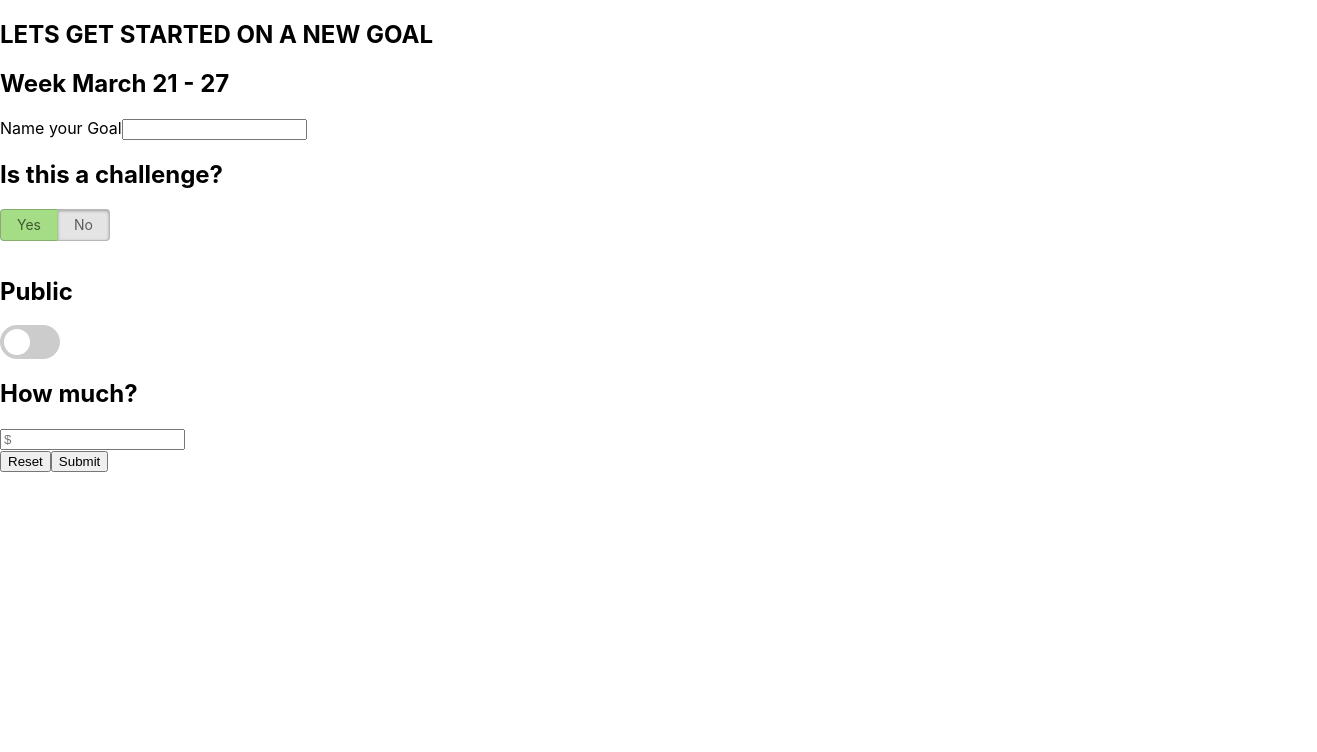
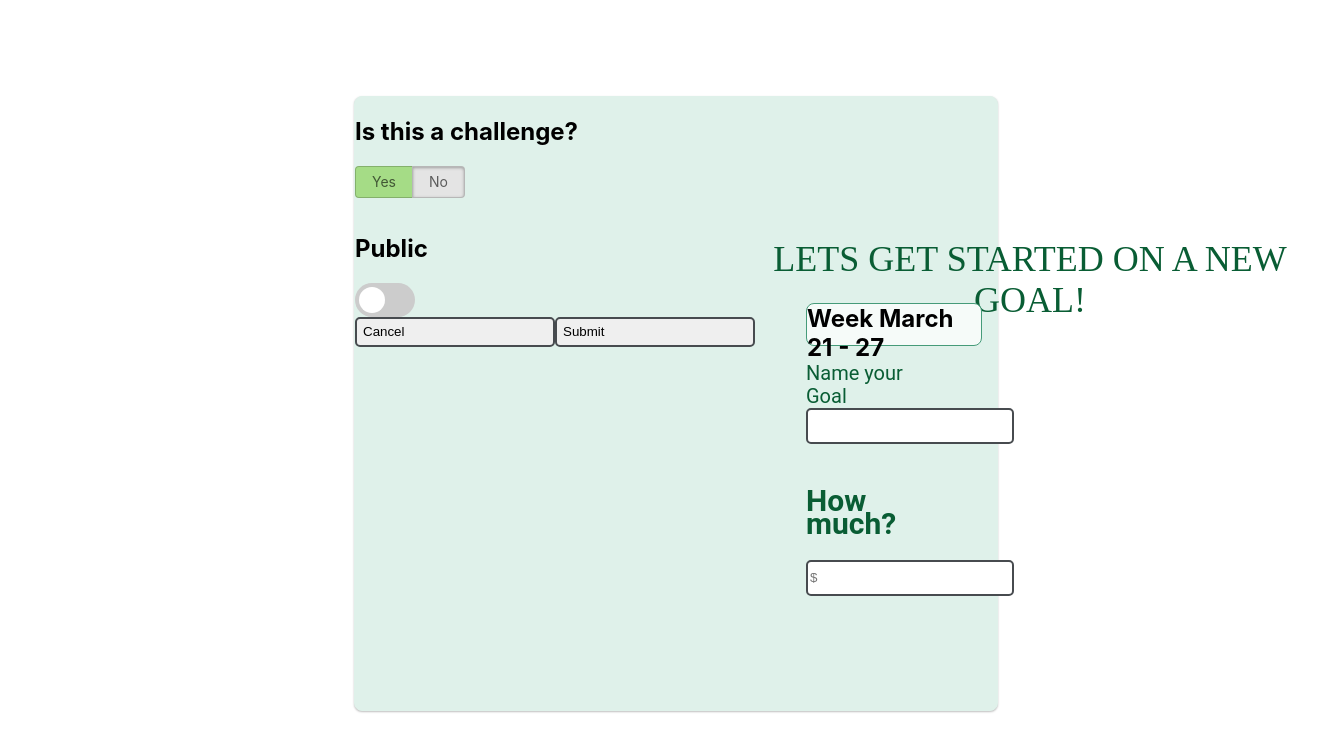
Before and after one commit to Project-Spendr/SPENDER--FE, a React (Create React App) app in the folder spendr/: page / in a window 1280 px wide. Shown: the top 752 px of the page, 1317 px wide, since content can reach past the window. Built offline with nearby package versions, Linux system fonts and the light colour scheme; no server answers.

Commit message:
some css done

```diff
--- a/spendr/package.json
+++ b/spendr/package.json
@@ -6,6 +6,7 @@
     "@testing-library/jest-dom": "^5.11.4",
     "@testing-library/react": "^11.1.0",
     "@testing-library/user-event": "^12.1.10",
+    "dotenv": "^8.2.0",
     "react": "17.0.1",
     "react-dom": "17.0.1",
     "react-router-dom": "^5.2.0",
--- a/spendr/src/components/App/App.jsx
+++ b/spendr/src/components/App/App.jsx
@@ -1,6 +1,8 @@
 import React from 'react';
 import Home from '../Home/Home';
 // import Header from '../Header/Header';
+import Login from '../Users/Login';
+import Signup from '../Users/Signup';
 import {
   BrowserRouter as Router,
   Switch,
@@ -15,7 +17,8 @@ export default function App() {
         <Switch>
           <Route exact path = '/' component={Home} />
           <Route exact path = '/create' component = {Home}></Route>
-          {/* <Route exact path = '/signup' component = {Signup}></Route> */}
+          <Route exact path = '/login' component = {Login}></Route>
+          <Route exact path = '/signup' component = {Signup}></Route>
         </Switch>
         {/* <Footer /> */}
       </Router>
--- a/spendr/src/components/Card/GoalCard.css
+++ b/spendr/src/components/Card/GoalCard.css
@@ -104,3 +104,97 @@ input:checked + .slider:before {
 .slider.round:before {
   border-radius: 50%;
 }
+
+/* Let’s get started on a new goal! */
+
+
+.title {
+position: absolute;
+width: 574px;
+height: 41px;
+left: 388px;
+top: 112px;
+
+font-family: Barrio;
+font-style: normal;
+font-weight: normal;
+font-size: 36px;
+line-height: 41px;
+/* identical to box height */
+
+text-align: center;
+text-transform: capitalize;
+
+/* Primary/green/dark */
+
+color: #095D34;
+};
+
+.finalGoal {
+
+position: relative;
+width: 1440px;
+height: 1024px;
+
+background: #FFFFFF;
+}
+
+.goal {
+  /* Rectangle 97 */
+
+position: absolute;
+width: 644px;
+height: 615px;
+left: 354px;
+top: 96px;
+
+/* Primary/green-30 */
+
+background: #DFF1EA;
+/* Primary/green-30 */
+
+border: 1px solid #DFF1EA;
+box-sizing: border-box;
+box-shadow: 0px 1px 2px rgba(0, 0, 0, 0.25);
+border-radius: 8px;
+}
+
+.date {
+  /* Rectangle 99 */
+
+
+position: absolute;
+width: 176px;
+height: 43px;
+left: 451px;
+top: 186px;
+
+/* Neutral/background */
+
+background: #F6FBF9;
+/* Primary/green-80 */
+
+border: 1px solid #459B79;
+box-sizing: border-box;
+border-radius: 8px;
+}
+.nameGoal {
+  /* Name your goal */
+
+
+position: absolute;
+width: 141px;
+height: 23px;
+left: 451px;
+top: 265px;
+
+font-family: Roboto;
+font-style: normal;
+font-weight: normal;
+font-size: 20px;
+line-height: 23px;
+
+/* Primary/green/dark */
+
+color: #095D34;
+}
--- a/spendr/src/components/Card/GoalCard.js
+++ b/spendr/src/components/Card/GoalCard.js
@@ -18,7 +18,8 @@ export default class GoalCard extends Component {
   handleSubmit = async(e) => {
     const { user, title, goalAmount, currentAmount, transactions, completed, dateCreated, privateState } = this.state;
     e.preventDefault();
-    await request.post('http://localhost:7890/create', {
+    try {
+    await request.post('http://localhost:27017/Spendr/create', {
       user: user,
       title: title,
       goalAmount: goalAmount,
@@ -28,6 +29,9 @@ export default class GoalCard extends Component {
       completed: completed,
       dateCreated: ''
     })
+  } catch (e) {
+    console.log(e)
+  }
   }
 
   handleTitleChange = (e) => {
@@ -44,22 +48,29 @@ export default class GoalCard extends Component {
     else {this.setState ({ privateState: true })}
   }
 
+  handleReset = (e) => {
+    window.location.reload(false)
+  }
+
   render() {
 
     const { user, title, goalAmount, privateState } = this.state;
     console.log({privateState})
     return (
       <div>
+        <div class='goal'>
         <form onSubmit={this.handleSubmit}>
-
           <section>
-          <h1>LETS GET STARTED ON A NEW GOAL</h1>
-          <h2>Week March 21 - 27</h2>
+            <h1>{user}</h1>
+          <h1 class='title'>LETS GET STARTED ON A NEW GOAL!</h1>
+          <h2 class='date'>Week March 21 - 27</h2>
           </section>
 
-          <section>
+          <section class='nameGoal'>
             <label>Name your Goal</label>
             <input onChange={this.handleTitleChange} title='title' value={title}/>
+            <h2>How much?</h2>
+              <input type='number' placeholder='$' name='goalAmount' value={goalAmount} onChange={this.handleAmountChange} min='1'></input>
           </section>
 
           <section>
@@ -78,15 +89,13 @@ export default class GoalCard extends Component {
             <input type="checkbox" onChange={this.handlePrivacyChange} value="privateState"></input>
               <span class="slider round"></span>
               </label>
-              <h2>How much?</h2>
-              <input type='number' placeholder='$' name='goalAmount' value={goalAmount} onChange={this.handleAmountChange} min='1'></input>
           </section>
 
 
-        <input type='reset'/>
+        <input type='reset' onClick={this.handleReset} value="Cancel"/>
         <input type='submit' onSubmit={this.handleSubmit} value="Submit" />
         </form>
-
+        </div>
       </div>
     )
   }
--- a/spendr/src/components/Home/Home.jsx
+++ b/spendr/src/components/Home/Home.jsx
@@ -1,10 +1,11 @@
 import React, { Component } from 'react';
 import GoalCard from '../Card/GoalCard';
+import '../Card/GoalCard.css';
 
 class Home extends Component {
   render() {
     return (
-      <div>
+      <div class='finalGoal'>
         <GoalCard></GoalCard>
       </div>
     );
--- a/spendr/src/components/Users/Login.jsx
+++ b/spendr/src/components/Users/Login.jsx
@@ -8,17 +8,17 @@ import styles from './Login.css';
 export default function Login() {
   const [email, setEmail] = useState('');
   const [password, setPassword] = useState('');
-  // const history = useHistory();
+  const history = useHistory();
   const login = useLogin();
 
   const activeUser = useActiveUser();
 
-  if(activeUser) return <Redirect to="/"/>;
+  activeUser && history.push('/');
 
   const handleSubmit = event => {
     event.preventDefault();
     login(email, password)
-      .then(() => window.location.assign('/'));
+    .then(() => history.push('/'));;
   };
 
   return (
--- a/spendr/src/components/Users/Signup.jsx
+++ b/spendr/src/components/Users/Signup.jsx
@@ -7,16 +7,16 @@ export default function Signup () {
   const [email, setEmail] = useState('');
   const [password, setPassword] = useState('');
   const signup = useSignup();
-  // const history = useHistory();
+  const history = useHistory();
 
   const activeUser = useActiveUser();
 
-  // activeUser && history.push('/');
+  activeUser && history.push('/');
 
   const handleSubmit = event => {
     event.preventDefault();
     signup(email, password)
-    .then(() => window.location.assign('/'));
+    .then(() => history.push('/'));
   }
 
   return (
--- a/spendr/src/index.js
+++ b/spendr/src/index.js
@@ -2,11 +2,14 @@ import React from 'react';
 import { render } from 'react-dom';
 import App from './components/App/App';
 import AppProvider from './providers/AppProvider';
+import AuthProvider from './providers/AuthProvider';
 import './index.css';
 
 render(
+  <AuthProvider>
     <AppProvider>
       <App />
-    </AppProvider>,
+    </AppProvider>
+    </AuthProvider>,
   document.getElementById('root')
 );
--- /dev/null
+++ b/spendr/src/services/auth.js
@@ -0,0 +1,13 @@
+import { post, get } from './request';
+
+export const fetchSignup = (email, password) => {
+  return post('/api/v1/auth/signup', { email, password });
+};
+
+export const fetchLogin = (email, password) => {
+  return post('/api/v1/auth/login', { email, password });
+};
+
+export const fetchLogout = () => get('/api/v1/auth/logout');
+
+export const fetchVerify = () => get('/api/v1/auth/verify');
--- a/spendr/src/services/request.js
+++ b/spendr/src/services/request.js
@@ -1,8 +1,9 @@
 const NONBODY_METHODS = ['GET', 'DELETE'];
 
 const request = (path, method, body) => {
+  console.log('iamhere', `${process.env.API_URL}`)
   // eslint-disable-next-line no-undef
-  return fetch(`${process.env.API_URL}${path}`, {
+  return fetch(`http://localhost:27017/Spendr${path}`, {
     method,
     headers: NONBODY_METHODS.includes(method) ? {} : { 'Content-Type': 'application/json' },
     credentials: 'include',
@@ -13,6 +14,7 @@ const request = (path, method, body) => {
       if(!ok) throw json;
       return json;
     });
+
 };
 
 export const post = (path, body) => request(path, 'POST', body);
```
Also changed, not shown: spendr/src/auth/AuthError.jsx (added, +11 -0 lines), spendr/src/auth/PrivateRoute.jsx (added, +13 -0 lines), 1 other file (tests, documents, lock files or other folders).
